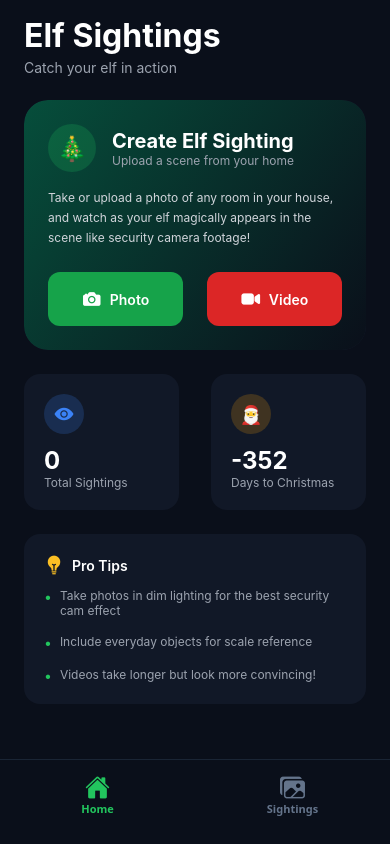
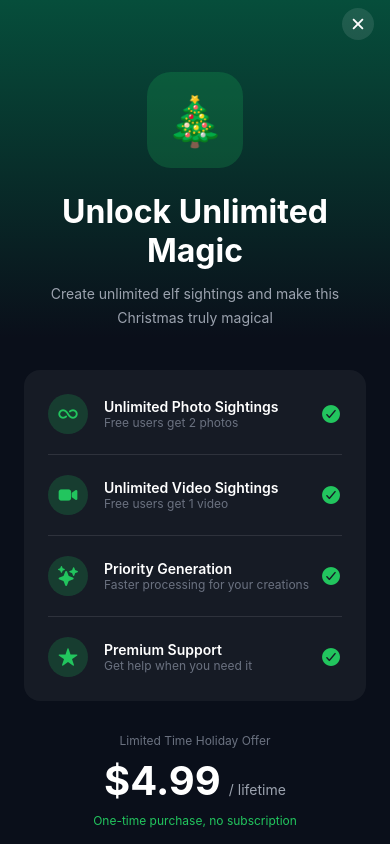
Before and after one commit to aviq777/Elf-Proof, a React Native app: screen /Paywall in a window 390 px wide. Built offline with nearby package versions, Linux system fonts and the light colour scheme; no server answers.

Commit message:
The “days till Christmas” isn’t correct. Today is 12/11/25. So there are only 14 days till Christmas. Also, we need a premium paid version and it needs to be a paywall after the user has attempt...

```diff
--- a/src/navigation/RootNavigator.tsx
+++ b/src/navigation/RootNavigator.tsx
@@ -9,12 +9,14 @@ import CreateSightingScreen from "../screens/CreateSightingScreen";
 import GalleryScreen from "../screens/GalleryScreen";
 import ViewSightingScreen from "../screens/ViewSightingScreen";
 import GeneratingScreen from "../screens/GeneratingScreen";
+import PaywallScreen from "../screens/PaywallScreen";
 
 export type RootStackParamList = {
   MainTabs: undefined;
   CreateSighting: { mode: "photo" | "video" };
   ViewSighting: { sightingId: string };
   Generating: { sceneUri: string; mode: "image" | "video"; sceneDescription?: string };
+  Paywall: undefined;
 };
 
 export type TabParamList = {
@@ -103,6 +105,15 @@ export default function RootNavigator() {
           gestureEnabled: false,
         }}
       />
+      <Stack.Screen
+        name="Paywall"
+        component={PaywallScreen}
+        options={{
+          presentation: "formSheet",
+          sheetAllowedDetents: [0.85],
+          animation: "slide_from_bottom",
+        }}
+      />
     </Stack.Navigator>
   );
 }
--- a/src/screens/CreateSightingScreen.tsx
+++ b/src/screens/CreateSightingScreen.tsx
@@ -27,6 +27,8 @@ type NavigationProp = NativeStackNavigationProp<RootStackParamList>;
 type RouteProps = RouteProp<RootStackParamList, "CreateSighting">;
 
 const MAX_VIDEO_DURATION = 8; // seconds
+const FREE_PHOTO_LIMIT = 2;
+const FREE_VIDEO_LIMIT = 1;
 
 export default function CreateSightingScreen() {
   const insets = useSafeAreaInsets();
@@ -48,6 +50,11 @@ export default function CreateSightingScreen() {
   const viewShotRef = useRef<ViewShot>(null);
 
   const setCurrentSceneUri = useElfStore((s) => s.setCurrentSceneUri);
+  const photoGenerations = useElfStore((s) => s.photoGenerations);
+  const videoGenerations = useElfStore((s) => s.videoGenerations);
+  const isPremium = useElfStore((s) => s.isPremium);
+  const incrementPhotoGenerations = useElfStore((s) => s.incrementPhotoGenerations);
+  const incrementVideoGenerations = useElfStore((s) => s.incrementVideoGenerations);
 
   const pickImage = async () => {
     const result = await ImagePicker.launchImageLibraryAsync({
@@ -112,14 +119,32 @@ export default function CreateSightingScreen() {
     // For video mode, we use the selected image OR video thumbnail as the scene
     const sceneUri = selectedImage || videoThumbnail;
 
-    if (sceneUri) {
-      setCurrentSceneUri(sceneUri);
-      navigation.navigate("Generating", {
-        sceneUri: sceneUri,
-        mode: mode === "video" ? "video" : "image",
-        sceneDescription: sceneDescription || undefined,
-      });
+    if (!sceneUri) return;
+
+    // Check paywall limits
+    const isVideoMode = mode === "video";
+    const atLimit = isVideoMode
+      ? videoGenerations >= FREE_VIDEO_LIMIT
+      : photoGenerations >= FREE_PHOTO_LIMIT;
+
+    if (!isPremium && atLimit) {
+      navigation.navigate("Paywall");
+      return;
     }
+
+    // Increment usage counter
+    if (isVideoMode) {
+      incrementVideoGenerations();
+    } else {
+      incrementPhotoGenerations();
+    }
+
+    setCurrentSceneUri(sceneUri);
+    navigation.navigate("Generating", {
+      sceneUri: sceneUri,
+      mode: isVideoMode ? "video" : "image",
+      sceneDescription: sceneDescription || undefined,
+    });
   };
 
   const clearSelection = () => {
--- a/src/screens/HomeScreen.tsx
+++ b/src/screens/HomeScreen.tsx
@@ -100,7 +100,7 @@ export default function HomeScreen() {
                 <Text className="text-lg">🎅</Text>
               </View>
               <Text className="text-white text-2xl font-bold">
-                {Math.floor((new Date("2024-12-25").getTime() - Date.now()) / (1000 * 60 * 60 * 24))}
+                {Math.max(0, Math.floor((new Date("2025-12-25").getTime() - Date.now()) / (1000 * 60 * 60 * 24)))}
               </Text>
               <Text className="text-gray-400 text-sm">Days to Christmas</Text>
             </View>
--- /dev/null
+++ b/src/screens/PaywallScreen.tsx
@@ -0,0 +1,171 @@
+import React from "react";
+import { View, Text, Pressable, ScrollView } from "react-native";
+import { useSafeAreaInsets } from "react-native-safe-area-context";
+import { useNavigation } from "@react-navigation/native";
+import { NativeStackNavigationProp } from "@react-navigation/native-stack";
+import { LinearGradient } from "expo-linear-gradient";
+import { Ionicons } from "@expo/vector-icons";
+import { RootStackParamList } from "../navigation/RootNavigator";
+import { useElfStore } from "../state/elfStore";
+
+type NavigationProp = NativeStackNavigationProp<RootStackParamList>;
+
+const FREE_PHOTO_LIMIT = 2;
+const FREE_VIDEO_LIMIT = 1;
+
+export default function PaywallScreen() {
+  const insets = useSafeAreaInsets();
+  const navigation = useNavigation<NavigationProp>();
+  const setPremium = useElfStore((s) => s.setPremium);
+
+  const handleRestore = () => {
+    // RevenueCat restore logic would go here
+    // For now, show that RevenueCat needs to be connected
+  };
+
+  const handleSubscribe = () => {
+    // RevenueCat purchase logic would go here
+    // For now, this is a placeholder
+  };
+
+  return (
+    <View className="flex-1 bg-[#0a0f1a]">
+      <LinearGradient
+        colors={["#064e3b", "#0a0f1a", "#0a0f1a"]}
+        locations={[0, 0.4, 1]}
+        style={{ flex: 1 }}
+      >
+        {/* Header with close button */}
+        <View
+          style={{ paddingTop: insets.top }}
+          className="flex-row justify-end px-4 pt-2"
+        >
+          <Pressable
+            onPress={() => navigation.goBack()}
+            className="w-8 h-8 bg-white/10 rounded-full items-center justify-center"
+          >
+            <Ionicons name="close" size={20} color="white" />
+          </Pressable>
+        </View>
+
+        <ScrollView
+          className="flex-1"
+          contentContainerStyle={{ paddingHorizontal: 24, paddingBottom: 40 }}
+          showsVerticalScrollIndicator={false}
+        >
+          {/* Hero Section */}
+          <View className="items-center mt-8 mb-10">
+            <View className="w-24 h-24 bg-green-500/20 rounded-3xl items-center justify-center mb-6">
+              <Text className="text-5xl">🎄</Text>
+            </View>
+            <Text className="text-white text-3xl font-bold text-center mb-3">
+              Unlock Unlimited Magic
+            </Text>
+            <Text className="text-gray-400 text-base text-center leading-6">
+              Create unlimited elf sightings and make this Christmas truly magical
+            </Text>
+          </View>
+
+          {/* Features List */}
+          <View className="bg-white/5 rounded-2xl p-6 mb-8">
+            <FeatureItem
+              icon="infinite"
+              title="Unlimited Photo Sightings"
+              description={`Free users get ${FREE_PHOTO_LIMIT} photos`}
+            />
+            <FeatureItem
+              icon="videocam"
+              title="Unlimited Video Sightings"
+              description={`Free users get ${FREE_VIDEO_LIMIT} video`}
+            />
+            <FeatureItem
+              icon="sparkles"
+              title="Priority Generation"
+              description="Faster processing for your creations"
+            />
+            <FeatureItem
+              icon="star"
+              title="Premium Support"
+              description="Get help when you need it"
+              isLast
+            />
+          </View>
+
+          {/* Pricing */}
+          <View className="items-center mb-8">
+            <Text className="text-gray-500 text-sm mb-2">
+              Limited Time Holiday Offer
+            </Text>
+            <View className="flex-row items-baseline">
+              <Text className="text-white text-4xl font-bold">$4.99</Text>
+              <Text className="text-gray-400 text-base ml-2">/ lifetime</Text>
+            </View>
+            <Text className="text-green-500 text-sm mt-2">
+              One-time purchase, no subscription
+            </Text>
+          </View>
+
+          {/* Subscribe Button */}
+          <Pressable
+            onPress={handleSubscribe}
+            className="bg-green-600 rounded-2xl py-4 mb-4 active:opacity-80"
+          >
+            <Text className="text-white text-lg font-bold text-center">
+              Unlock Premium
+            </Text>
+          </Pressable>
+
+          {/* Restore Button */}
+          <Pressable
+            onPress={handleRestore}
+            className="py-3 mb-6"
+          >
+            <Text className="text-gray-400 text-base text-center">
+              Restore Purchase
+            </Text>
+          </Pressable>
+
+          {/* Info Notice */}
+          <View className="bg-amber-500/10 rounded-xl p-4 mb-4">
+            <View className="flex-row items-start">
+              <Ionicons name="information-circle" size={20} color="#f59e0b" />
+              <Text className="text-amber-500 text-sm ml-2 flex-1">
+                To enable purchases, please set up RevenueCat in the Payments tab of the Vibecode app.
+              </Text>
+            </View>
+          </View>
+
+          {/* Terms */}
+          <Text className="text-gray-600 text-xs text-center leading-5">
+            By purchasing, you agree to our Terms of Service and Privacy Policy.
+            Payment will be charged to your Apple ID account.
+          </Text>
+        </ScrollView>
+      </LinearGradient>
+    </View>
+  );
+}
+
+interface FeatureItemProps {
+  icon: keyof typeof Ionicons.glyphMap;
+  title: string;
+  description: string;
+  isLast?: boolean;
+}
+
+function FeatureItem({ icon, title, description, isLast }: FeatureItemProps) {
+  return (
+    <View
+      className={`flex-row items-center ${isLast ? "" : "mb-5 pb-5 border-b border-white/10"}`}
+    >
+      <View className="w-10 h-10 bg-green-500/20 rounded-full items-center justify-center">
+        <Ionicons name={icon} size={20} color="#22c55e" />
+      </View>
+      <View className="ml-4 flex-1">
+        <Text className="text-white font-semibold text-base">{title}</Text>
+        <Text className="text-gray-500 text-sm">{description}</Text>
+      </View>
+      <Ionicons name="checkmark-circle" size={22} color="#22c55e" />
+    </View>
+  );
+}
--- a/src/state/elfStore.ts
+++ b/src/state/elfStore.ts
@@ -8,6 +8,11 @@ interface ElfStore {
   currentSceneUri: string | null;
   generationState: GenerationState;
 
+  // Usage tracking for paywall
+  photoGenerations: number;
+  videoGenerations: number;
+  isPremium: boolean;
+
   // Actions
   addSighting: (sighting: ElfSighting) => void;
   removeSighting: (id: string) => void;
@@ -16,6 +21,9 @@ interface ElfStore {
   setGenerationState: (state: Partial<GenerationState>) => void;
   resetGenerationState: () => void;
   clearAllSightings: () => void;
+  incrementPhotoGenerations: () => void;
+  incrementVideoGenerations: () => void;
+  setPremium: (isPremium: boolean) => void;
 }
 
 const initialGenerationState: GenerationState = {
@@ -31,6 +39,9 @@ export const useElfStore = create<ElfStore>()(
       sightings: [],
       currentSceneUri: null,
       generationState: initialGenerationState,
+      photoGenerations: 0,
+      videoGenerations: 0,
+      isPremium: false,
 
       addSighting: (sighting) =>
         set((state) => ({
@@ -60,12 +71,23 @@ export const useElfStore = create<ElfStore>()(
         set({ generationState: initialGenerationState }),
 
       clearAllSightings: () => set({ sightings: [] }),
+
+      incrementPhotoGenerations: () =>
+        set((state) => ({ photoGenerations: state.photoGenerations + 1 })),
+
+      incrementVideoGenerations: () =>
+        set((state) => ({ videoGenerations: state.videoGenerations + 1 })),
+
+      setPremium: (isPremium) => set({ isPremium }),
     }),
     {
       name: "elf-sightings-storage",
       storage: createJSONStorage(() => AsyncStorage),
       partialize: (state) => ({
         sightings: state.sightings,
+        photoGenerations: state.photoGenerations,
+        videoGenerations: state.videoGenerations,
+        isPremium: state.isPremium,
       }),
     }
   )
```
Also changed, not shown: changelog.txt.
